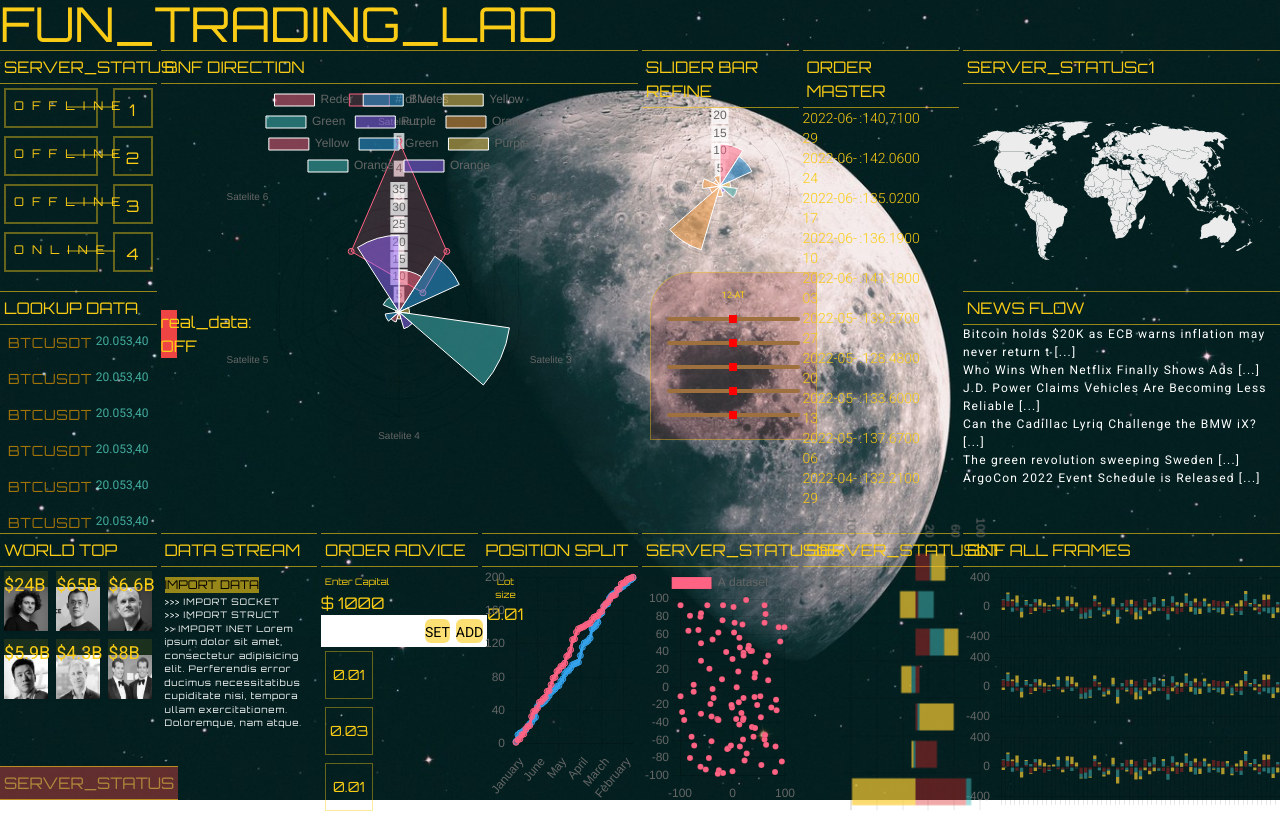
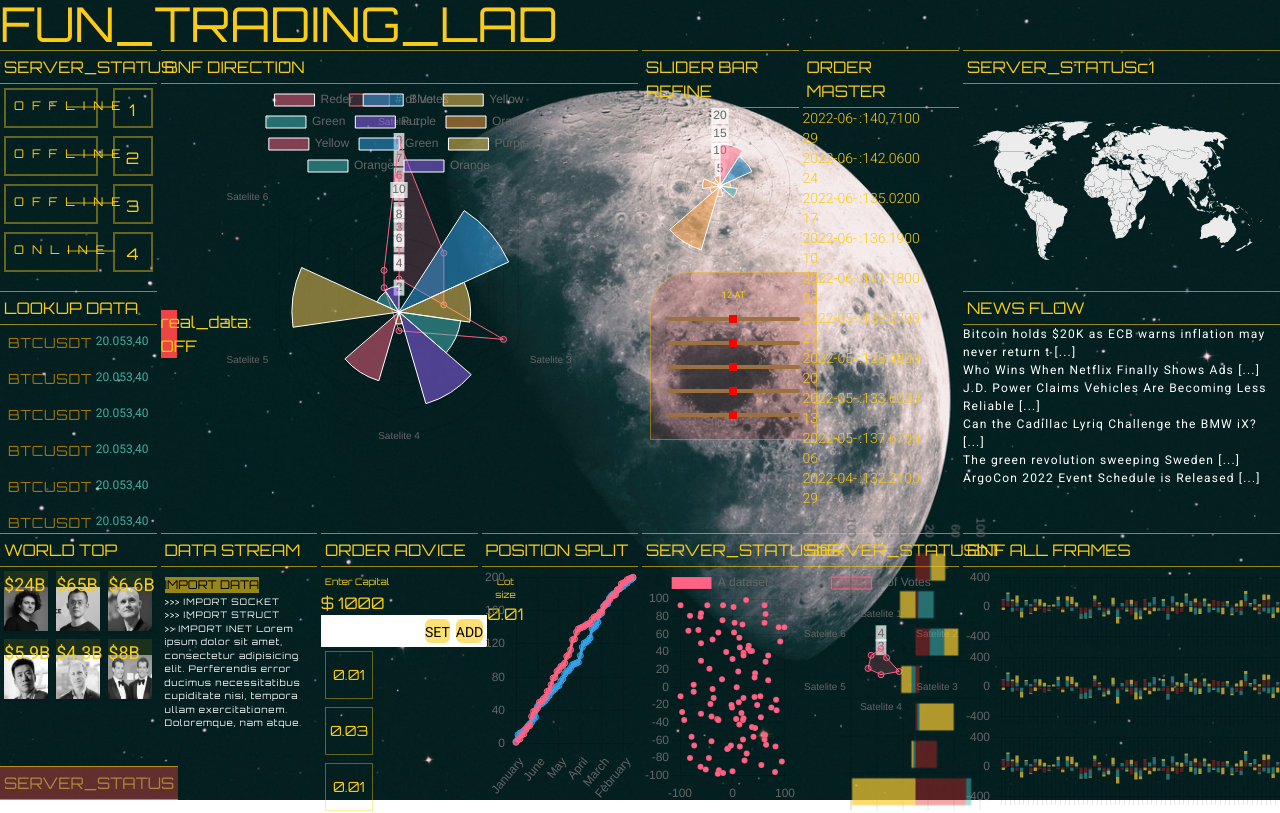
Before and after one commit to reacthcmvn/funtradinglab, a Next.js app: page / in a window 1280 px wide. Shown: the top 813 px of the page. Built offline with nearby package versions, Linux system fonts and the light colour scheme.

Commit message:
done api fetchfake

```diff
--- /dev/null
+++ b/components/dynamic/dataAPI/PolarMainBnf.js
@@ -0,0 +1,109 @@
+import React, { useState, useEffect } from "react";
+import {
+  Chart as ChartJS,
+  RadialLinearScale,
+  ArcElement,
+  Tooltip,
+  Legend,
+} from "chart.js";
+import { PolarArea } from "react-chartjs-2";
+
+ChartJS.register(RadialLinearScale, ArcElement, Tooltip, Legend);
+
+export const preData = {
+  labels: [
+    "Reder",
+    "Blue",
+    "Yellow",
+    "Green",
+    "Purple",
+    "Orange",
+    "Yellow",
+    "Green",
+    "Purple",
+    "Orange",
+    "Orange",
+  ],
+  datasets: [
+    {
+      label: "# of Votes",
+      data: [12, 19, 3, 32, 5, 2, 3, 4, 1, 5, 22],
+      backgroundColor: [
+        "rgba(255, 99, 132, 0.5)",
+        "rgba(54, 162, 235, 0.5)",
+        "rgba(255, 206, 86, 0.5)",
+        "rgba(75, 192, 192, 0.5)",
+        "rgba(153, 102, 255, 0.5)",
+        "rgba(255, 159, 64, 0.5)",
+      ],
+      borderWidth: 1,
+    },
+  ],
+};
+
+function genRandom(params) {
+  const newNum = Math.floor(Math.random() * params);
+  return newNum;
+}
+
+export function PolarMainBnf() {
+  const [newDataPolarMainBnf, setNewDataPolarMainBnf] = useState(preData);
+  useEffect(() => {
+    // gen | fetch data function
+
+    // setTimeout
+
+    let timeoutId;
+    function genNewData() {
+      const latestData = [];
+      for (let i = 0; i < 11; i++) {
+        const newNum = genRandom(11);
+        latestData.push(newNum);
+      }
+      const latestPolarData = {
+        labels: [
+          "Reder",
+          "Blue",
+          "Yellow",
+          "Green",
+          "Purple",
+          "Orange",
+          "Yellow",
+          "Green",
+          "Purple",
+          "Orange",
+          "Orange",
+        ],
+        datasets: [
+          {
+            label: "# of Votes",
+            data: latestData,
+            backgroundColor: [
+              "rgba(255, 99, 132, 0.5)",
+              "rgba(54, 162, 235, 0.5)",
+              "rgba(255, 206, 86, 0.5)",
+              "rgba(75, 192, 192, 0.5)",
+              "rgba(153, 102, 255, 0.5)",
+              "rgba(255, 159, 64, 0.5)",
+            ],
+            borderWidth: 1,
+          },
+        ],
+      };
+
+      // update state
+      setNewDataPolarMainBnf(latestPolarData);
+
+      // call chính mình
+      timeoutId = setTimeout(genNewData, 5000);
+    }
+
+    timeoutId = setTimeout(genNewData, 5000);
+
+    return () => {
+      clearTimeout(timeoutId);
+    };
+  }, []);
+
+  return <PolarArea data={newDataPolarMainBnf} />;
+}
--- /dev/null
+++ b/components/dynamic/dataAPI/RadarFast.js
@@ -0,0 +1,97 @@
+import React from "react";
+import { useState, useEffect } from "react";
+import {
+  Chart as ChartJS,
+  RadialLinearScale,
+  PointElement,
+  LineElement,
+  Filler,
+  Tooltip,
+  Legend,
+} from "chart.js";
+import { Radar } from "react-chartjs-2";
+
+ChartJS.register(
+  RadialLinearScale,
+  PointElement,
+  LineElement,
+  Filler,
+  Tooltip,
+  Legend
+);
+
+// const oneMinData = [];
+// [2, 9, 3, 5, 2, 3]
+
+export const preData = {
+  labels: [
+    "Satelite 1",
+    "Satelite 2",
+    "Satelite 3",
+    "Satelite 4",
+    "Satelite 5",
+    "Satelite 6",
+  ],
+  datasets: [
+    {
+      label: "# of Votes",
+      data: [2, 9, 3, 5, 2, 3],
+      backgroundColor: "rgba(255, 99, 132, 0.2)",
+      borderColor: "rgba(255, 99, 132, 1)",
+      borderWidth: 1,
+    },
+  ],
+};
+
+function newNumGen(params) {
+  const newNum = Math.floor(Math.random() * params);
+  return newNum;
+}
+
+export function RadarFast(props) {
+  const [fastData, setFastData] = useState(preData);
+
+  useEffect(() => {
+    let timeoutId;
+    function getNewSetData(params) {
+      const newSetData = [];
+
+      for (let i = 0; i < 6; i++) {
+        const newNum = newNumGen(6);
+        newSetData.push(newNum);
+      }
+
+      // dataGenMin();
+      console.log(newSetData);
+      const newFullData = {
+        labels: [
+          "Satelite 1",
+          "Satelite 2",
+          "Satelite 3",
+          "Satelite 4",
+          "Satelite 5",
+          "Satelite 6",
+        ],
+        datasets: [
+          {
+            label: "# of Votes",
+            data: newSetData,
+            backgroundColor: "rgba(255, 99, 132, 0.2)",
+            borderColor: "rgba(255, 99, 132, 1)",
+            borderWidth: 1,
+          },
+        ],
+      };
+
+      setFastData(newFullData);
+      timeoutId = setTimeout(getNewSetData, 100);
+    }
+    timeoutId = setTimeout(getNewSetData, 100);
+
+    return () => {
+      clearTimeout(timeoutId);
+    };
+  }, []);
+
+  return <Radar data={fastData} />;
+}
--- /dev/null
+++ b/components/dynamic/dataAPI/RadarMainBnf.js
@@ -0,0 +1,100 @@
+import React from "react";
+import { useState, useEffect } from "react";
+import {
+  Chart as ChartJS,
+  RadialLinearScale,
+  PointElement,
+  LineElement,
+  Filler,
+  Tooltip,
+  Legend,
+} from "chart.js";
+import { Radar } from "react-chartjs-2";
+
+ChartJS.register(
+  RadialLinearScale,
+  PointElement,
+  LineElement,
+  Filler,
+  Tooltip,
+  Legend
+);
+
+// const oneMinData = [];
+// [2, 9, 3, 5, 2, 3]
+
+export const preData = {
+  labels: [
+    "Satelite 1",
+    "Satelite 2",
+    "Satelite 3",
+    "Satelite 4",
+    "Satelite 5",
+    "Satelite 6",
+    "Satelite 7",
+    "Satelite 8",
+    "Satelite 9",
+  ],
+  datasets: [
+    {
+      label: "# of Votes",
+      data: [2, 9, 3, 5, 2, 3, 8, 3, 2],
+      backgroundColor: "rgba(255, 99, 132, 0.2)",
+      borderColor: "rgba(255, 99, 132, 1)",
+      borderWidth: 1,
+    },
+  ],
+};
+
+function newNumGen(params) {
+  const newNum = Math.floor(Math.random() * params);
+  return newNum;
+}
+
+export function RadarMainBnf(props) {
+  const [fastDataMainBnf, setFastDataMainBnf] = useState(preData);
+
+  useEffect(() => {
+    let timeoutId;
+    function getNewSetData(params) {
+      const newSetData = [];
+
+      for (let i = 0; i < 9; i++) {
+        const newNum = newNumGen(9);
+        newSetData.push(newNum);
+      }
+
+      // dataGenMin();
+      console.log(newSetData);
+      const newFullData = {
+        labels: [
+          "Satelite 1",
+          "Satelite 2",
+          "Satelite 3",
+          "Satelite 4",
+          "Satelite 5",
+          "Satelite 6",
+        ],
+        datasets: [
+          {
+            label: "# of Votes",
+            data: newSetData,
+            backgroundColor: "rgba(255, 99, 132, 0.2)",
+            borderColor: "rgba(255, 99, 132, 1)",
+            borderWidth: 1,
+          },
+        ],
+      };
+
+      setFastDataMainBnf(newFullData);
+      timeoutId = setTimeout(getNewSetData, 2100);
+    }
+    timeoutId = setTimeout(getNewSetData, 2050);
+
+    return () => {
+      clearTimeout(timeoutId);
+    };
+  }, []);
+
+  return <Radar data={fastDataMainBnf} />;
+}
--- a/pages/index.js
+++ b/pages/index.js
@@ -19,9 +19,12 @@ import SliderBar from "../components/dynamic/dataAPI/SliderBar";
 import { PositionSplit } from "../components/dynamic/dataAPI/PositionSplit";
 import { BnfTimeFrameSplit } from "../components/dynamic/dataAPI/BnfTimeFrameSplit";
 import TheRich from "../components/layout/TheRich";
+import { RadarFast } from "../components/dynamic/dataAPI/RadarFast";
+import { RadarMainBnf } from "../components/dynamic/dataAPI/RadarMainBnf";
+import { PolarMainBnf } from "../components/dynamic/dataAPI/PolarMainBnf";
 
 export default function Home(props) {
-  console.log(props.mainRadar);
+  // console.log(props.mainRadar);
   return (
     <div className="">
       <div className="text-yellow-400 text-5xl nav-top z-30 absolute">
@@ -61,10 +64,13 @@ export default function Home(props) {
             <HeadBox>BNF DIRECTION</HeadBox>
             <div className="relative flex bg-teal-500/30 justify-center">
               <div className="absolute w-9/12 z-20">
-                <RadarChart data={props.mainRadar} />
+                {/* <RadarChart data={props.mainRadar} /> */}
+                <RadarMainBnf />
               </div>
               <div className="absolute w-9/12 z-20">
-                <PolarChartMain />
+                {/* <PolarChartMain /> */}
+
+                <PolarMainBnf />
               </div>
               <div className="absolute w-full h-[500px] bg-pink-500/0">
                 <div className="relative w-full h-[500px] table">
@@ -122,7 +128,7 @@ export default function Home(props) {
           </div>
           <div className="  row-span-1 col-span-1">
             <HeadBox>SERVER_STATUSb7</HeadBox>
-            {/* <RadarChart /> */}
+            <RadarFast />
           </div>
         </div>
         <div className=" row-span-3 col-span-2 grid grid-cols-1 grid-rows-3 gap-1">
@@ -179,13 +185,13 @@ function getRandomInt(max) {
   return Math.floor(Math.random() * max);
 }
 
-export const getStaticProps = () => {
+export const getStaticProps = async () => {
   const newSetDataRadar = [];
   for (let i = 0; i < 6; i++) {
     const dataPiece = getRandomInt(6); // your fetch function here
     newSetDataRadar.push(dataPiece);
   }
-  console.log(newSetDataRadar);
+  // console.log(newSetDataRadar);
   const dataRadarMain = {
     labels: [
       "Satelite 1",
```
